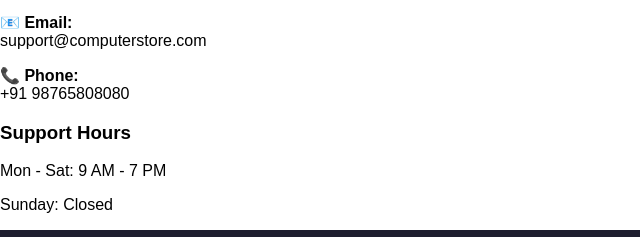
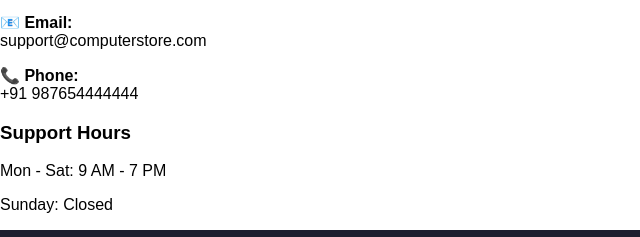
Before and after one commit to vikasrajput0112/computer-store-app, a plain HTML site: page frontend/contact.html in a window 1280 px wide. Shown: the part 624-861 px from the top of the page, 0-640 px from the left. Drawn offline with Linux system fonts and the light colour scheme.

Commit message:
Update contact.html

```diff
--- a/frontend/contact.html
+++ b/frontend/contact.html
@@ -44,7 +44,7 @@
 
         <p><strong>📍 Address:</strong><br> Delhi, India</p>
         <p><strong>📧 Email:</strong><br> support@computerstore.com</p>
-        <p><strong>📞 Phone:</strong><br> +91 98765808080</p>
+        <p><strong>📞 Phone:</strong><br> +91 987654444444</p>
 
         <div class="support-box">
             <h3>Support Hours</h3>
```
